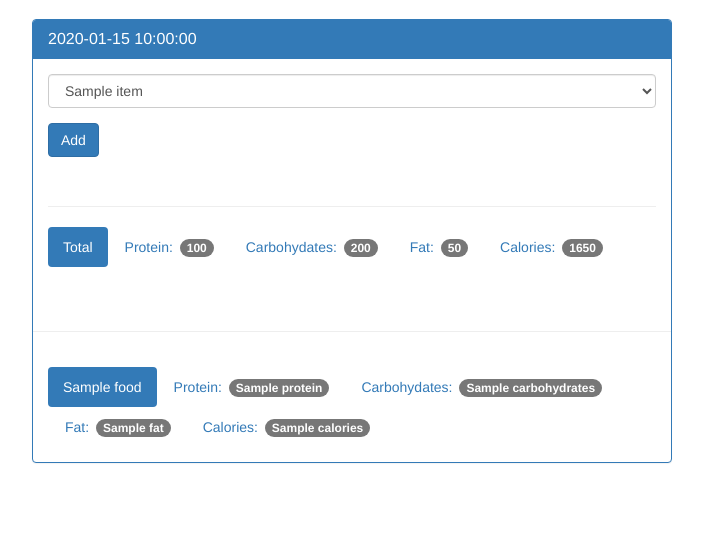
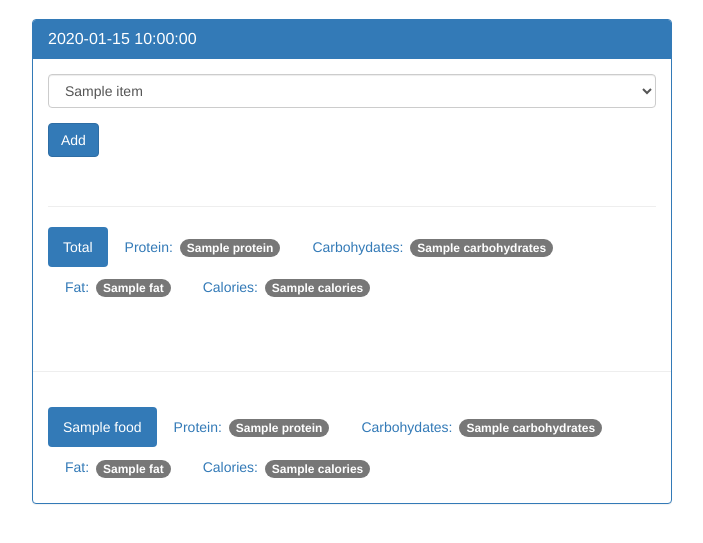
Before and after one commit to MichaelGeel/UFC_Section4_Food_Tracker, a Flask app: template templates/day.html in a window 1280 px wide. Shown: the part 51-594 px from the top of the page, without its empty margins (288-991 px from the left). Run offline with Flask 3, Linux system fonts and the light colour scheme; the template is opened without the code that fills it: most values are stand-ins (such as "Sample title", 1, 10 or a date in 2020); some libraries are stand-ins or nearby versions.

Commit message:
Lesson 41 Completed
This lesson we looked at using the data we've already queried from the database to calculate food macro totals to display them in the view date page as well

```diff
--- a/app.py
+++ b/app.py
@@ -92,8 +92,21 @@ def view(date):
                                   where l.entry_date = ?;''', [date])
     food_list_results = food_list_cursor.fetchall()
 
+    totals_dict = {
+        "protein": 0,
+        "carbohydrates": 0,
+        "fat": 0,
+        "calories": 0
+    }
+
+    for item in food_list_results:
+        totals_dict["protein"] += int(item['protein'])
+        totals_dict["carbohydrates"] += int(item['carbohydrates'])
+        totals_dict["fat"] += int(item['fat'])
+        totals_dict["calories"] += int(item['calories'])
+
     return render_template('day.html', formatted_date=formatted_date, database_date=database_date['entry_date'], \
-                           food_results=food_results, food_list=food_list_results)
+                           food_results=food_results, food_list=food_list_results, totals_dict=totals_dict)
 
 
 if __name__ == '__main__':
--- a/templates/day.html
+++ b/templates/day.html
@@ -58,10 +58,10 @@
 
               <ul class="nav nav-pills" role="tablist">
                 <li class="active"><a>Total</a></li>
-                <li><a>Protein: <span class="badge">100</span></a></li>
-                <li><a>Carbohydates: <span class="badge">200</span></a></li>
-                <li><a>Fat: <span class="badge">50</span></a></li>
-                <li><a>Calories: <span class="badge">1650</span></a></li>
+                <li><a>Protein: <span class="badge">{{ totals_dict.protein }}</span></a></li>
+                <li><a>Carbohydates: <span class="badge">{{ totals_dict.carbohydrates }}</span></a></li>
+                <li><a>Fat: <span class="badge">{{ totals_dict.fat }}</span></a></li>
+                <li><a>Calories: <span class="badge">{{ totals_dict.calories }}</span></a></li>
               </ul>
 
             </div>
```
Also changed, not shown: Section4_Notes.txt (+14 -1 lines).
